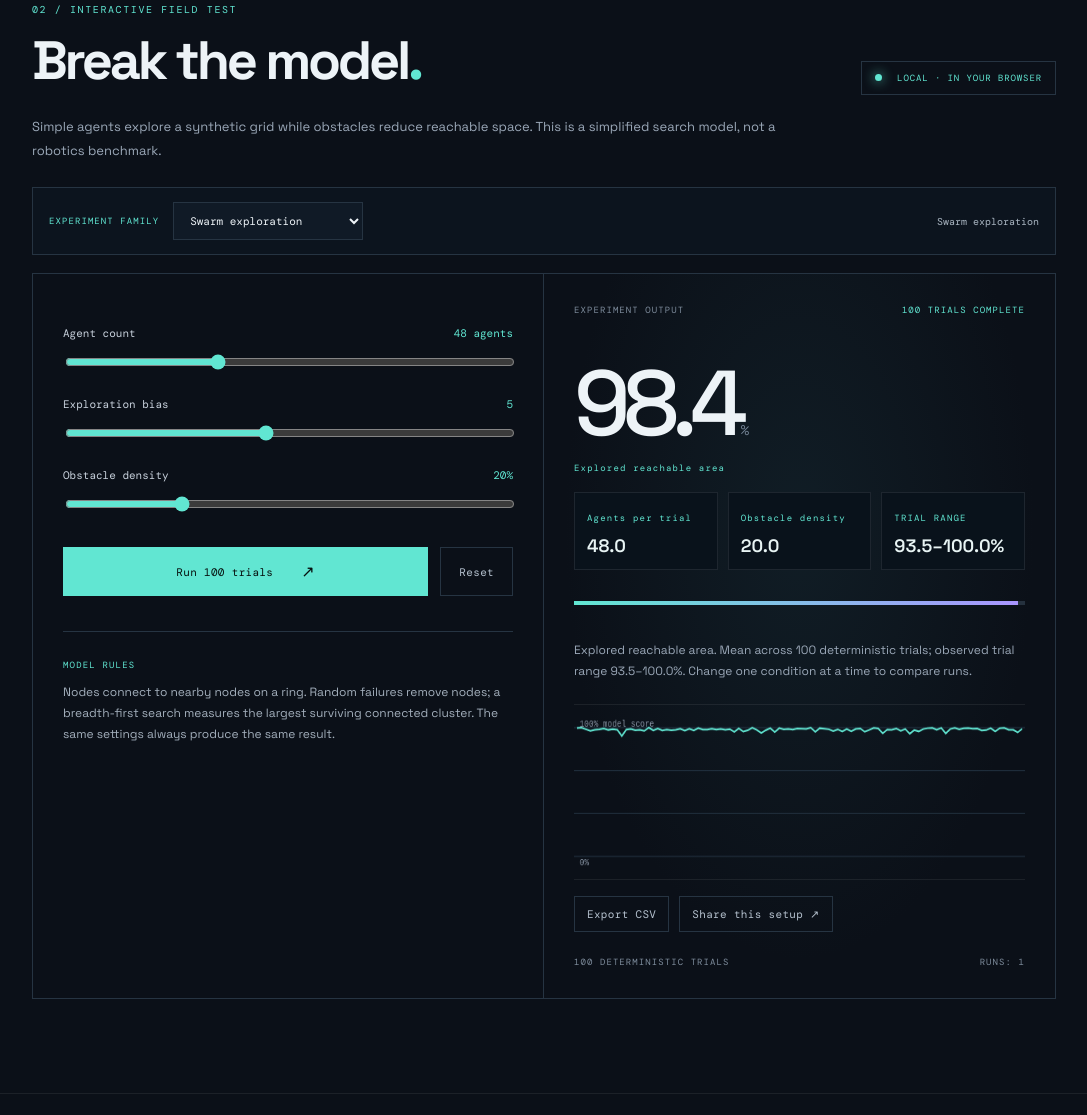
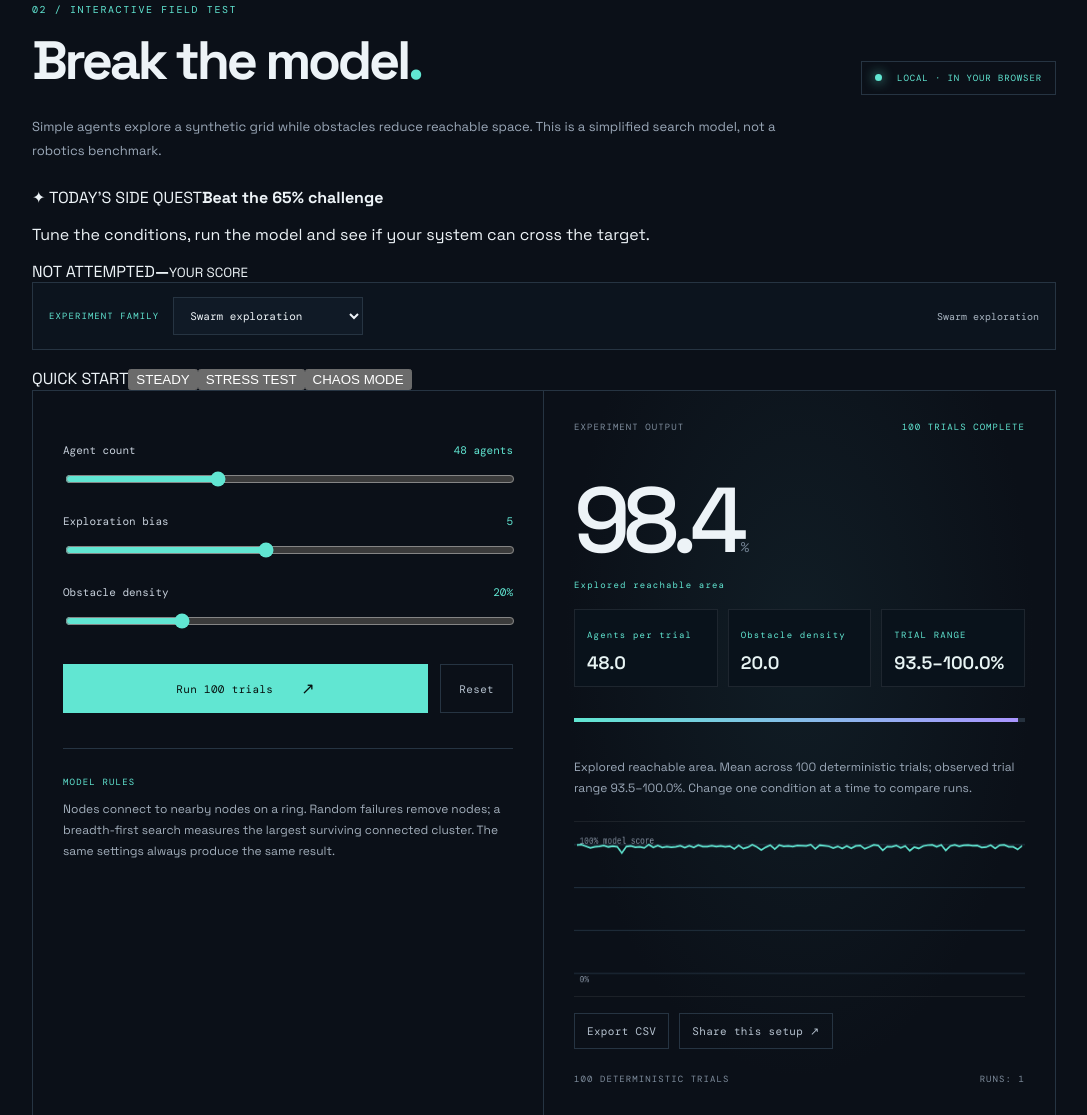
Before and after one commit to Duos0315/Future-Signal, a website: page index.html in a window 1280 px wide. Shown: the part 1862-2977 px from the top of the page, without its empty margins (96-1183 px from the left). Drawn offline with nearby package versions, Linux system fonts and the light colour scheme.

Commit message:
Transform Future Signal into an interactive sci-fi playground

```diff
--- a/index.html
+++ b/index.html
@@ -27,7 +27,8 @@
 <div class="principle-row"><div><span class="principle-number">A</span><b>Cross-pollinate</b><p>Unexpected fields collide.</p></div><div><span class="principle-number">B</span><b>Run the model</b><p>Change assumptions, compare outcomes.</p></div><div><span class="principle-number">C</span><b>Stay curious</b><p>Questions are invitations, not conclusions.</p></div></div></section>
 <section class="section lab-section" id="lab"><div class="section-head"><div><div class="eyebrow">02 / INTERACTIVE FIELD TEST</div><h2>Break the model<span class="accent">.</span></h2></div><span class="live-chip"><span class="pulse"></span> LOCAL · IN YOUR BROWSER</span></div>
 <div class="lab-intro" id="lab-intro">A network resilience experiment inspired by today's theme. Create a network, remove nodes at random, and measure how much of the system remains connected. This is a transparent toy model—not a real-world prediction.</div>
-<div class="lab-model-bar"><label for="lab-family">EXPERIMENT FAMILY</label><select id="lab-family"><option value="network">Network resilience</option><option value="swarm">Swarm exploration</option><option value="energy">Energy resilience</option></select><span id="lab-model-name">Network resilience</span></div><div class="lab-grid"><div class="lab-controls">
+<div class="mission-strip"><div class="mission-copy"><span class="mission-kicker">✦ TODAY’S SIDE QUEST</span><strong id="mission-title">Beat the 65% challenge</strong><p id="mission-copy">Tune the conditions, run the model and see if your system can cross the target.</p></div><div class="mission-progress"><span id="mission-status">NOT ATTEMPTED</span><strong id="mission-score">—</strong><small>YOUR SCORE</small></div></div>
+<div class="lab-model-bar"><label for="lab-family">EXPERIMENT FAMILY</label><select id="lab-family"><option value="network">Network resilience</option><option value="swarm">Swarm exploration</option><option value="energy">Energy resilience</option></select><span id="lab-model-name">Network resilience</span></div><div class="preset-row"><span>QUICK START</span><button type="button" data-preset="steady">STEADY</button><button type="button" data-preset="stress">STRESS TEST</button><button type="button" data-preset="chaos">CHAOS MODE</button></div><div class="lab-grid"><div class="lab-controls">
 <label for="node-count"><span id="control-one-label">Network size</span> <output id="node-value">60 nodes</output></label><input id="node-count" type="range" min="12" max="120" value="60" step="4">
 <label for="link-density"><span id="control-two-label">Link radius on each side</span> <output id="link-value">4</output></label><input id="link-density" type="range" min="1" max="10" value="4">
 <label for="failure-rate"><span id="control-three-label">Random node failures</span> <output id="failure-value">20%</output></label><input id="failure-rate" type="range" min="0" max="80" value="20" step="5">
```
